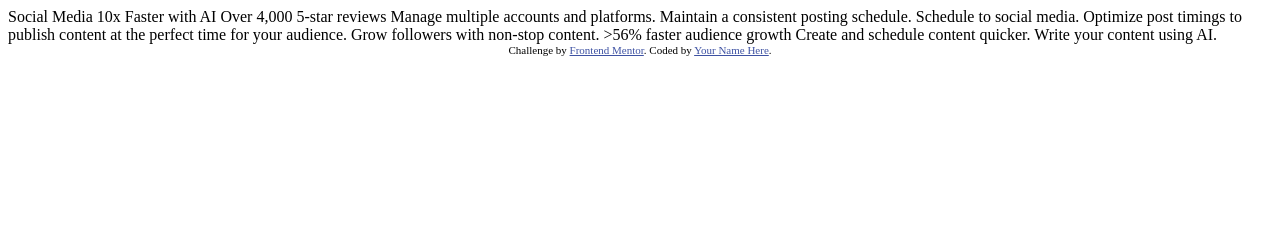
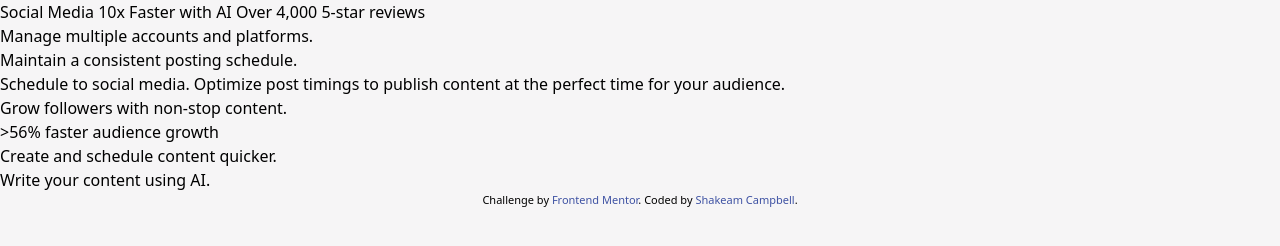
Before and after one commit to shakec/sba3DesDev, a plain HTML site: page index.html in a window 1280 px wide. Drawn offline with nearby package versions, Linux system fonts and the light colour scheme.

Commit message:
file structure and css—adding custom font

```diff
--- a/index.html
+++ b/index.html
@@ -6,37 +6,59 @@
 
   <link rel="icon" type="image/png" sizes="32x32" href="./assets/images/favicon-32x32.png">
 
+  <link rel="stylesheet" href="styles.css">
+
+  <!-- dm sans font -->
+  <link rel="preconnect" href="https://fonts.googleapis.com">
+  <link rel="preconnect" href="https://fonts.gstatic.com" crossorigin>
+  <link href="https://fonts.googleapis.com/css2?family=DM+Sans:ital,opsz,wght@0,9..40,100..1000;1,9..40,100..1000&display=swap" rel="stylesheet">
+
+  <!-- tailwind cdn script -->
+  <script src="https://cdn.tailwindcss.com"></script>
+
   <title>Frontend Mentor | Bento grid</title>
+</head>
 
-  <!-- Feel free to remove these styles or customise in your own stylesheet 👍 -->
-  <style>
-    .attribution { font-size: 0.6875rem; text-align: center; }
-    .attribution a { color: hsl(228, 45%, 44%); }
-  </style>
-</head>
-<body>
+<body class="bg-[#F6F5F6] font-[DM Sans]">
 
+  <section class="socialMedia">
     Social Media 10x Faster with AI
     Over 4,000 5-star reviews
+  </section>
 
+  <section class="manage">
     Manage multiple accounts and platforms.
+  </section>
 
+  <section class="maintain">
     Maintain a consistent posting schedule.
+  </section>
 
+  <section class="schedule">
     Schedule to social media.
     Optimize post timings to publish content at the perfect time for your audience.
+  </section>
 
+  <section class="grow">
     Grow followers with non-stop content.
+  </section>
 
+  <section class="stat">
     >56% faster audience growth
+  </section>
 
+  <section class="create">
     Create and schedule content quicker.
+  </section>
 
+  <section class="write">
     Write your content using AI.
+  </section>
 
   <footer class="attribution">
     Challenge by <a href="https://www.frontendmentor.io?ref=challenge">Frontend Mentor</a>.
-    Coded by <a href="#">Your Name Here</a>.
+    Coded by <a href="#">Shakeam Campbell</a>.
   </footer>
 </body>
+
 </html>
--- /dev/null
+++ b/styles.css
@@ -0,0 +1,12 @@
+@font-face {
+    font-family: "DMSans";
+    src: url('assets/fonts/DMSans-VariableFont_opsz,wght.ttf') format('ttf');
+}
+
+.attribution {
+    font-size: 0.6875rem; text-align: center;
+}
+
+.attribution a {
+    color: hsl(228, 45%, 44%);
+}
```
Lines whose indentation alone changed are shown as unchanged.
